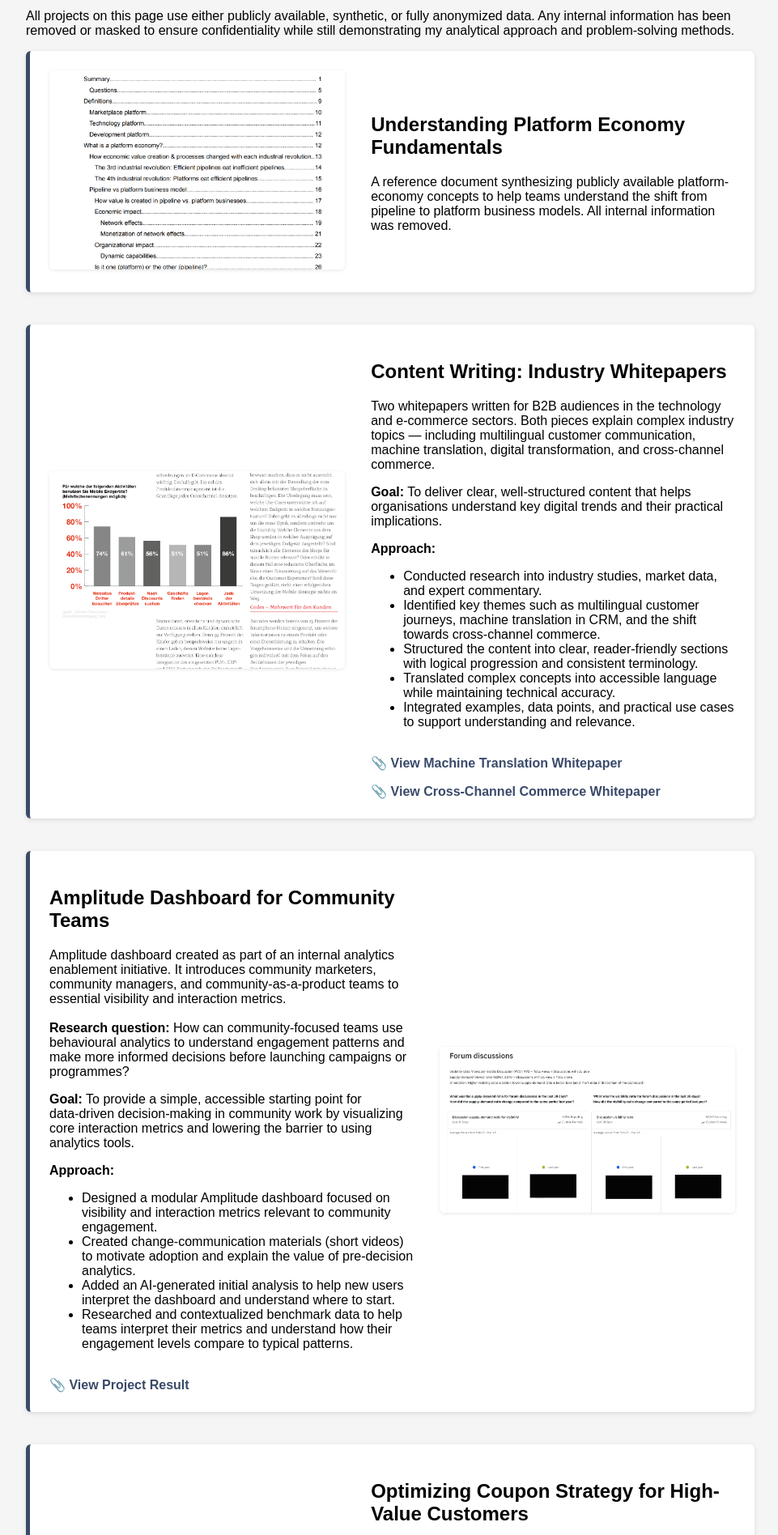
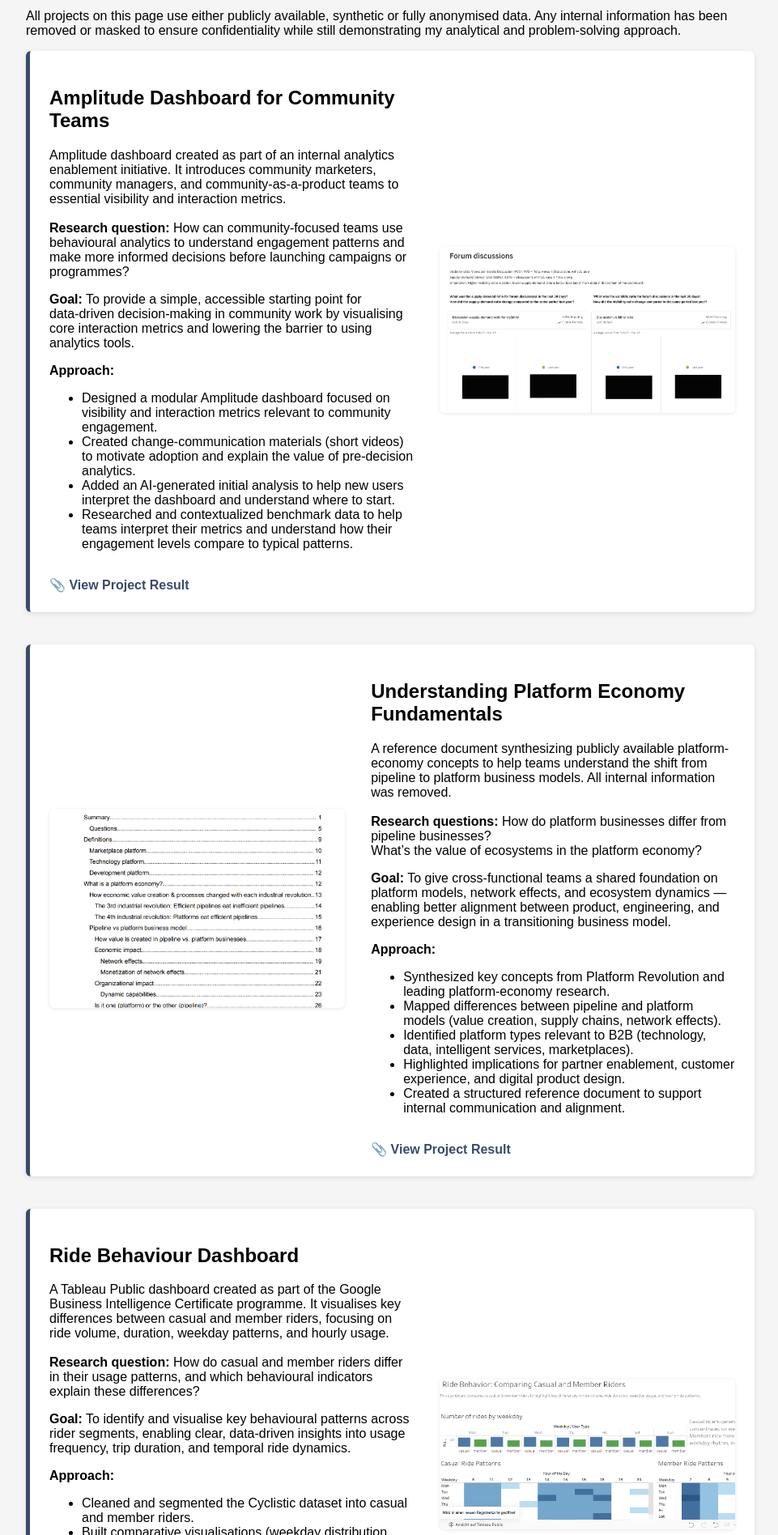
Before and after one commit to kromer52/business-operations-innovation-coordinator, a website: page projects.html in a window 1280 px wide. Shown: the part 140-2036 px from the top of the page at 81% size, without its empty margins (158-1119 px from the left). Drawn offline with Linux system fonts and the light colour scheme.

Commit message:
updates projects

```diff
--- a/projects.html
+++ b/projects.html
@@ -24,43 +24,8 @@
   <div class="container">
 
     <h1>Projects</h1>
-<p>All projects on this page use either publicly available, synthetic, or fully anonymized data. Any internal information has been removed or masked to ensure confidentiality while still demonstrating my analytical approach and problem‑solving methods.</p>
-    <!-- PROJECT 1 -->
-    <div class="project-card project-odd">
-      <div class="project-image">
-        <img src="platform.PNG" alt="Table of contents showing key topics in a platform‑economy reference document, including marketplace platforms, technology platforms, industrial revolutions, network effects, and pipeline vs. platform business models.">
-      </div>
-      <div class="project-info">
-        <h2 id="platform-economy">Understanding Platform Economy Fundamentals</h2>
-        <p class="project-description">
-          A reference document synthesizing publicly available platform-economy concepts to help teams understand the shift from pipeline to platform business models. All internal information was removed.</p>
-      </div>
-  </div>
-<!-- PROJECT 4 -->
-    <div class="project-card project-odd">
-      <div class="project-image">
-        <img src="oxid-screenshot.PNG" alt="Bar chart showing how often consumers use mobile devices for shopping‑related tasks, with most activities ranging from 51% to 86%.">
-      </div>
-      <div class="project-info">
-        <h2 id="platform-economy">Content Writing: Industry Whitepapers</h2>
-        <p class="project-description">
-          Two whitepapers written for B2B audiences in the technology and e‑commerce sectors. Both pieces explain complex industry topics — including multilingual customer communication, machine translation, digital transformation, and cross‑channel commerce.
-          <p><strong>Goal:</strong> To deliver clear, well‑structured content that helps organisations understand key digital trends and their practical implications.</p>
-<p><strong>Approach:</strong>
-            <ul><li>Conducted research into industry studies, market data, and expert commentary.
-
-</li>
-            <li>Identified key themes such as multilingual customer journeys, machine translation in CRM, and the shift towards cross‑channel commerce.
-                      <li>Structured the content into clear, reader‑friendly sections with logical progression and consistent terminology.
-                           <li>Translated complex concepts into accessible language while maintaining technical accuracy.</li>
-              <li>Integrated examples, data points, and practical use cases to support understanding and relevance.</li>
-          </ul></p>
-        <a class="project-link" href="sdl-whitepaper.pdf" target="_blank">📎 View Machine Translation Whitepaper </a>
-      <a class="project-link" href="oxid-whitepaper.pdf" target="_blank">📎 View Cross‑Channel Commerce Whitepaper </a>
-
-      </div>
-  </div>
-<!-- PROJECT 2 -->
+<p>All projects on this page use either publicly available, synthetic or fully anonymised data. Any internal information has been removed or masked to ensure confidentiality while still demonstrating my analytical and problem‑solving approach.</p>
+  <!-- PROJECT 1 -->
     <div class="project-card project-even">
 
       <div class="project-info">
@@ -69,7 +34,7 @@
           Amplitude dashboard created as part of an internal analytics enablement initiative.
 It introduces community marketers, community managers, and community‑as‑a‑product teams to essential visibility and interaction metrics.<br><br><strong>Research question:</strong>
 How can community‑focused teams use behavioural analytics to understand engagement patterns and make more informed decisions before launching campaigns or programmes?</p>
-        <p><strong>Goal:</strong> To provide a simple, accessible starting point for data‑driven decision‑making in community work by visualizing core interaction metrics and lowering the barrier to using analytics tools.</p>
+        <p><strong>Goal:</strong> To provide a simple, accessible starting point for data‑driven decision‑making in community work by visualising core interaction metrics and lowering the barrier to using analytics tools.</p>
         <p><strong>Approach:</strong>
           <ul>
             <li>Designed a modular Amplitude dashboard focused on visibility and interaction metrics relevant to community engagement.</li>
@@ -82,6 +47,53 @@ How can community‑focused teams use behavioural analytics to understand engage
      <div class="project-image">
         <img src="amplitude-screenshot.PNG" alt="Dashboard section titled ‘Forum discussions’ showing two engagement metrics: the visibility ratio (views per visible discussion) and the supply‑demand ratio (visible discussions per total views).">
       </div></div>
+<!-- PROJECT 2 -->
+    <div class="project-card project-odd">
+      <div class="project-image">
+        <img src="platform.PNG" alt="Table of contents showing key topics in a platform‑economy reference document, including marketplace platforms, technology platforms, industrial revolutions, network effects, and pipeline vs. platform business models.">
+      </div>
+      <div class="project-info">
+        <h2 id="platform-economy">Understanding Platform Economy Fundamentals</h2>
+        <p class="project-description">
+          A reference document synthesizing publicly available platform-economy concepts to help teams understand the shift from pipeline to platform business models. All internal information was removed.<br><br><strong>Research questions:</strong> How do platform businesses differ from pipeline businesses?
+<br>What’s the value of ecosystems in the platform economy?
+
+          <p><strong>Goal:</strong> To give cross‑functional teams a shared foundation on platform models, network effects, and ecosystem dynamics — enabling better alignment between product, engineering, and experience design in a transitioning business model.<p><strong>Approach:</strong>
+            <ul>
+                <li>Synthesized key concepts from Platform Revolution and leading platform‑economy research.</li>
+                <li>Mapped differences between pipeline and platform models (value creation, supply chains, network effects).</li>
+                <li>Identified platform types relevant to B2B (technology, data, intelligent services, marketplaces).</li>
+                <li>Highlighted implications for partner enablement, customer experience, and digital product design.</li>
+                <li>Created a structured reference document to support internal communication and alignment.</li>
+            </ul></p>
+        <a class="project-link" href="platform-economy.pdf" target="_blank">📎 View Project Result</a>
+      </div></div>
+
+    <!-- PROJECT 3 -->
+    <div class="project-card project-even">
+
+      <div class="project-info">
+        <h2 id="ride-behaviour-dashboard">Ride Behaviour Dashboard</h2>
+        <p class="project-description">
+          A Tableau Public dashboard created as part of the Google Business Intelligence Certificate programme.
+It visualises key differences between casual and member riders, focusing on ride volume, duration, weekday patterns, and hourly usage.<br><br><strong>Research question:</strong>
+How do casual and member riders differ in their usage patterns, and which behavioural indicators explain these differences?
+        </p>
+        <p><strong>Goal:</strong> To identify and visualise key behavioural patterns across rider segments, enabling clear, data‑driven insights into usage frequency, trip duration, and temporal ride dynamics.</p>
+        <p><strong>Approach:</strong>
+          <ul>
+            <li>Cleaned and segmented the Cyclistic dataset into casual and member riders.</li>
+            <li>Built comparative visualisations (weekday distribution, hourly heatmaps, ride duration patterns).</li>
+            <li>Added linked worksheets to allow verification of all insights (e.g., ride length differences).</li>
+            <li>Structured the dashboard to highlight the most relevant behavioural contrasts.</li>
+            <li>Synthesised findings into a concise analytical summary for quick interpretation.</li>
+          </ul></p>
+        <a class="project-link" href="https://public.tableau.com/views/RideBehaviorComparingCasualandMemberRiders/RideBehaviorComparingCasualandMemberRiders?:language=de-DE&:sid=&:redirect=auth&:display_count=n&:origin=viz_share_link" target="_blank">📎 View Project Result</a>
+      </div>
+      <div class="project-image">
+        <img src="ride-behavior.PNG" alt="Dashboard titled ‘Ride Behaviour: Comparing Casual and Member Riders’ showing visual comparisons between casual and member bike‑share riders.">
+      </div>
+    </div>
 <!-- PROJECT 3 -->
     <div class="project-card project-odd">
       <div class="project-image">
@@ -101,38 +113,11 @@ Which coupon type generates the strongest incremental lift among high‑value cu
             <li>Built two linear regression models in R (behaviour‑only vs. behaviour + demographics).</li>
             <li>Compared significance of predictors (coupons, recency, purchase history, demographics).</li>
             <li>Evaluated model fit and effect sizes to identify the strongest revenue drivers.</li>
-            <li>Synthesized findings into actionable recommendations for coupon strategy.</li>
+            <li>Synthesised findings into actionable recommendations for coupon strategy.</li>
         </ul></p>
         <a class="project-link" href="ecornell_presentation.pdf" target="_blank">📎 View Project Result</a>
       </div>
     </div>
-
-    <!-- PROJECT 4 -->
-    <div class="project-card project-even">
-
-      <div class="project-info">
-        <h2 id="ride-behaviour-dashboard">Ride Behaviour Dashboard</h2>
-        <p class="project-description">
-          A Tableau Public dashboard created as part of the Google Business Intelligence Certificate programme.
-It visualises key differences between casual and member riders, focusing on ride volume, duration, weekday patterns, and hourly usage.<br><br><strong>Research question</strong>
-How do casual and member riders differ in their usage patterns, and which behavioural indicators explain these differences?
-        </p>
-        <p><strong>Goal:</strong> To identify and visualise key behavioural patterns across rider segments, enabling clear, data‑driven insights into usage frequency, trip duration, and temporal ride dynamics.</p>
-        <p><strong>Approach:</strong>
-          <ul>
-            <li>Cleaned and segmented the Cyclistic dataset into casual and member riders.</li>
-            <li>Built comparative visualisations (weekday distribution, hourly heatmaps, ride duration patterns).</li>
-            <li>Added linked worksheets to allow verification of all insights (e.g., ride length differences).</li>
-            <li>Structured the dashboard to highlight the most relevant behavioural contrasts.</li>
-            <li>Synthesized findings into a concise analytical summary for quick interpretation.</li>
-          </ul></p>
-        <a class="project-link" href="https://public.tableau.com/views/RideBehaviorComparingCasualandMemberRiders/RideBehaviorComparingCasualandMemberRiders?:language=de-DE&:sid=&:redirect=auth&:display_count=n&:origin=viz_share_link" target="_blank">📎 View Project Result</a>
-      </div>
-      <div class="project-image">
-        <img src="ride-behavior.PNG" alt="Dashboard titled ‘Ride Behaviour: Comparing Casual and Member Riders’ showing visual comparisons between casual and member bike‑share riders.">
-      </div>
-    </div>
-
      <!-- END .container -->
  <section id="contact" class="contact-box">
   <div class="contact-content">
```
